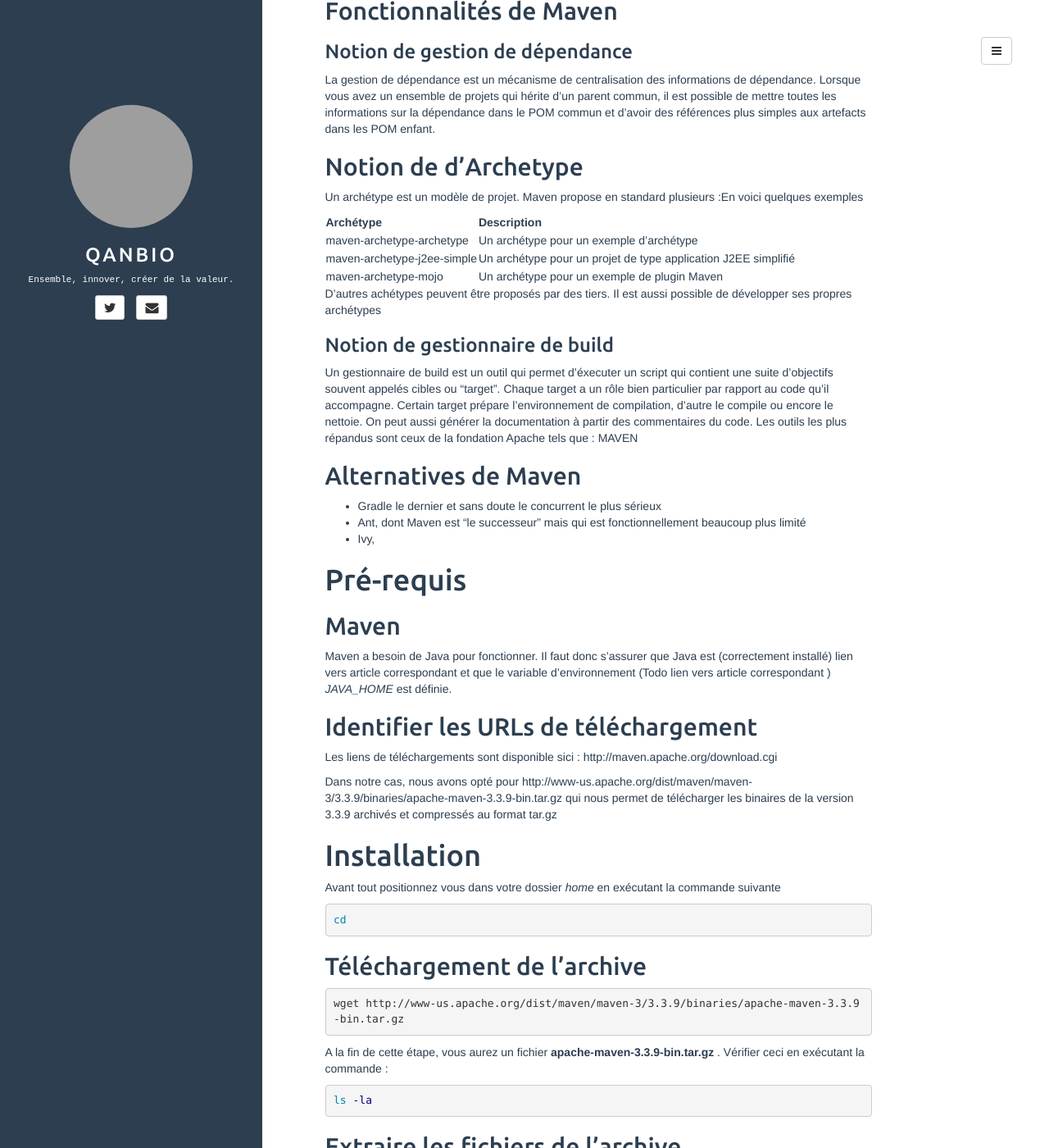
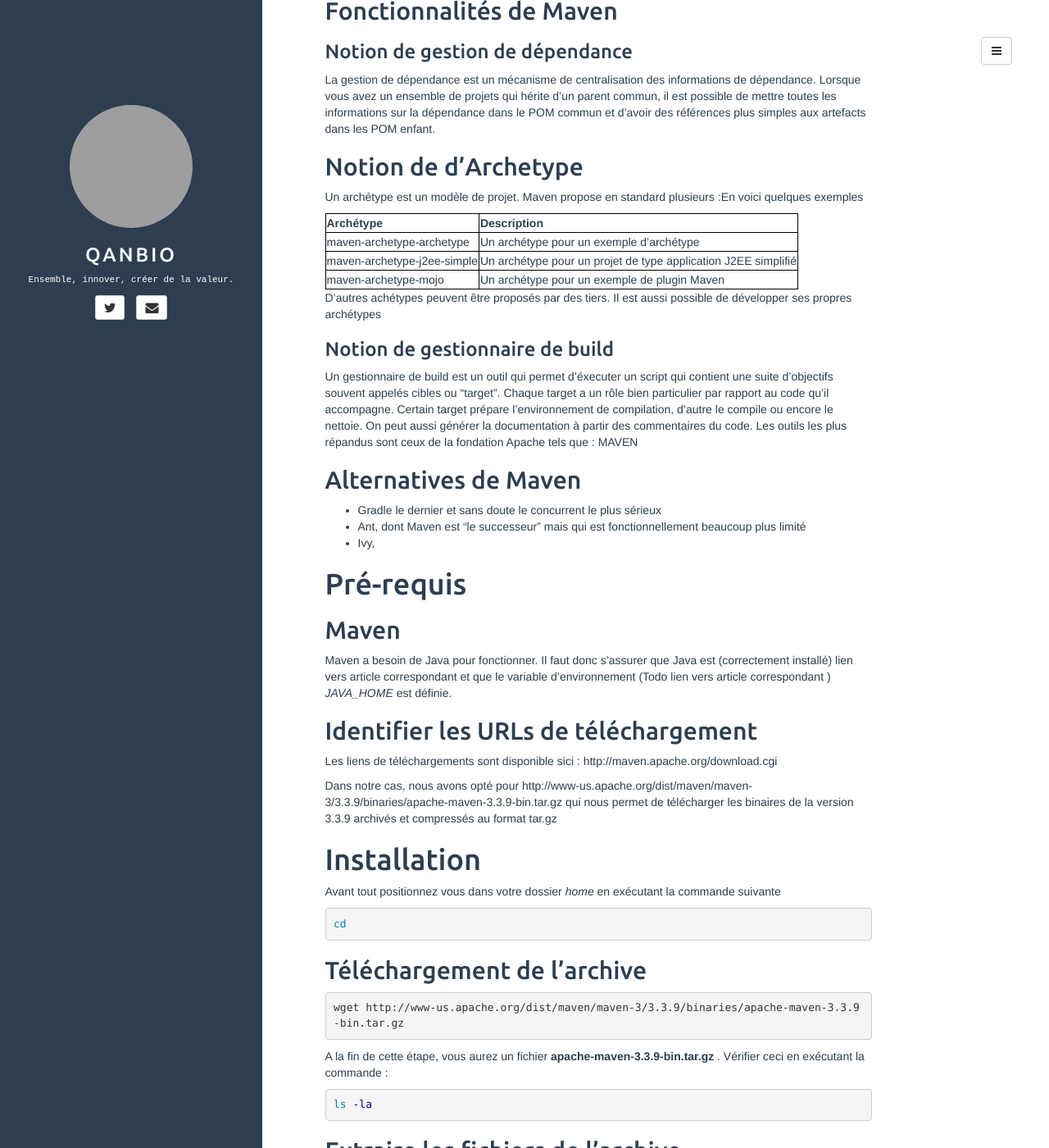
Before and after one commit to qanbio/blog, a Jekyll site: the page built from _posts/2017-02-09-installation-maven-linux.md, in a window 1280 px wide and 1400 px high, scrolled down 272 px. Shown: the whole window at 82% size. Built offline with Jekyll 4.4.1, drawn with Linux system fonts in a browser that asks for light colours; comment, search, counter and statistics services are not loaded; grey boxes are pictures that could not be loaded.

Commit message:
stylisation tableau archetype

```diff
--- a/_posts/2017-02-09-installation-maven-linux.md
+++ b/_posts/2017-02-09-installation-maven-linux.md
@@ -27,6 +27,7 @@
 | maven-archetype-archetype     | Un archétype pour un exemple d'archétype                      |
 | maven-archetype-j2ee-simple   | Un archétype pour un projet de type application J2EE simplifié|
 | maven-archetype-mojo          | Un archétype pour un exemple de plugin Maven                  |
+{:.mbtablestyle}
 
 D'autres achétypes peuvent être proposés par des tiers. Il est aussi possible de développer ses propres archétypes
 
--- a/assets/css/style.css
+++ b/assets/css/style.css
@@ -188,3 +188,11 @@
 ul.dropdown-menu>li>a>i.fa {
     width: 1.3em;
 }
+
+.mbtablestyle {
+        border-collapse: collapse;
+
+   > table, td, th {
+        border: 1px solid black;
+        }
+}
```
